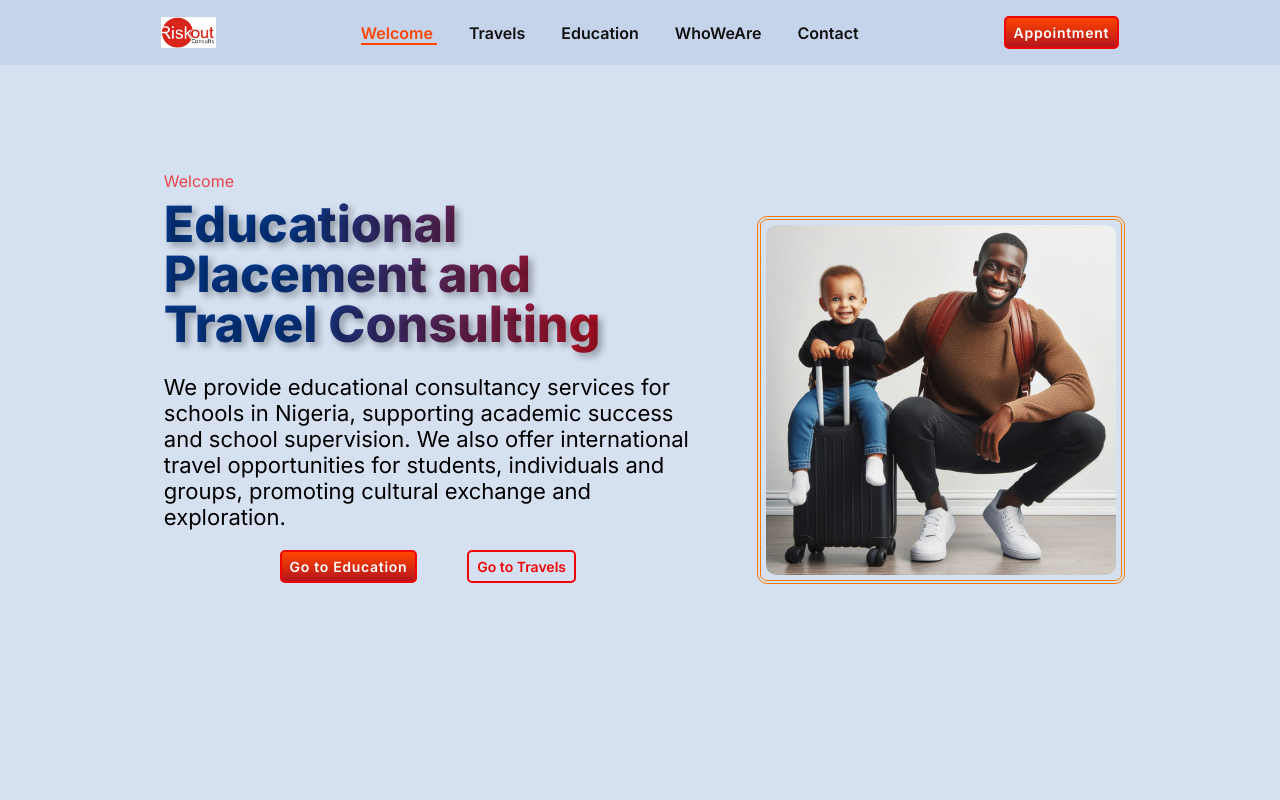
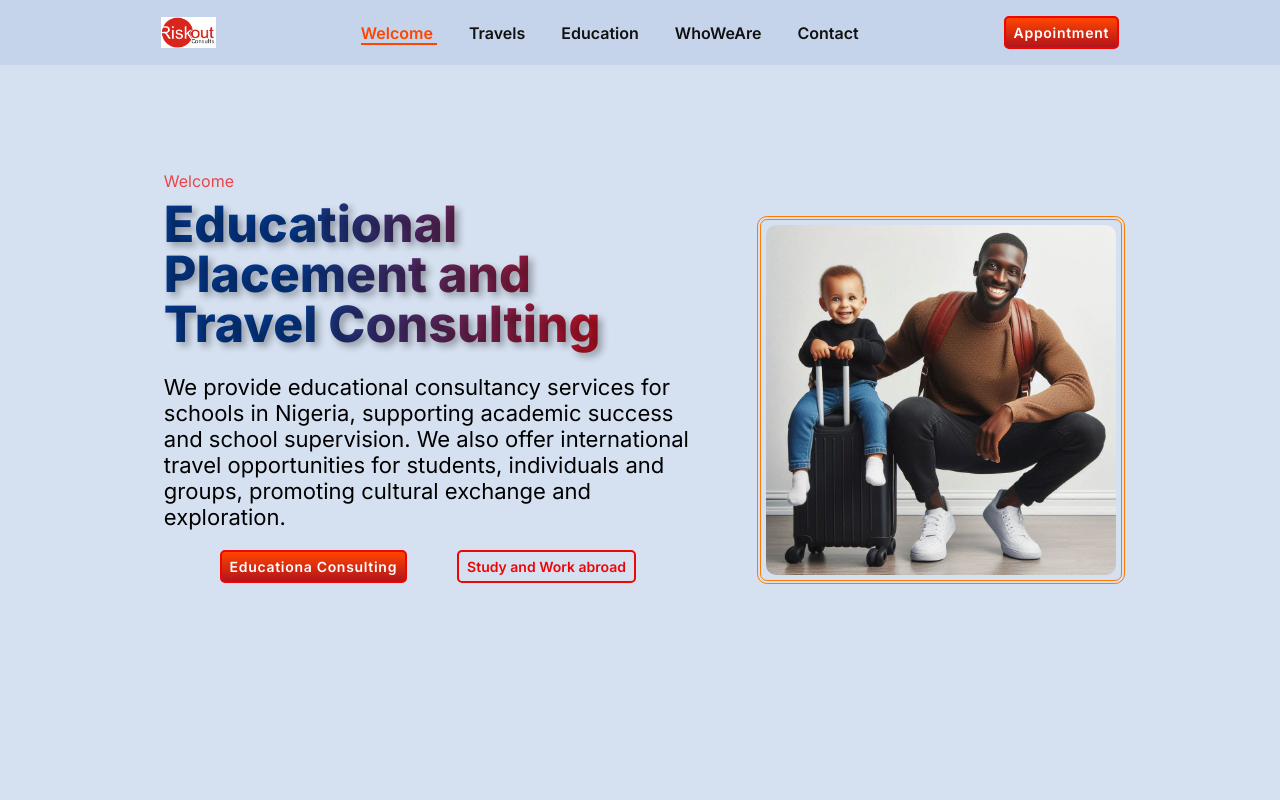
Before and after one commit to VictorKingsHub/consults, a Next.js app: page / in a window 1280 px wide. Shown: the top 800 px of the page. Built offline with nearby package versions, Linux system fonts and the light colour scheme.

Commit message:
welcome about

```diff
--- a/app/ui/home/hero/WelcomeHero.tsx
+++ b/app/ui/home/hero/WelcomeHero.tsx
@@ -20,8 +20,8 @@ const WelcomeHero = () => {
 
                     </p>
                 <div className={styles.buttons}>
-                    <ButtonBackground text={'Go to Education'} link={'/education'} />
-                    <Button text={'Go to Travels'} link={'/travels'} />
+                    <ButtonBackground text={'Educationa Consulting'} link={'/education'} />
+                    <Button text={'Study and Work abroad'} link={'/travels'} />
                 </div>
                 {/* <div className={styles.img}>
                     <Image src={photo4} alt='plane' width={250} height={250} className={styles.imgplane} />
```
